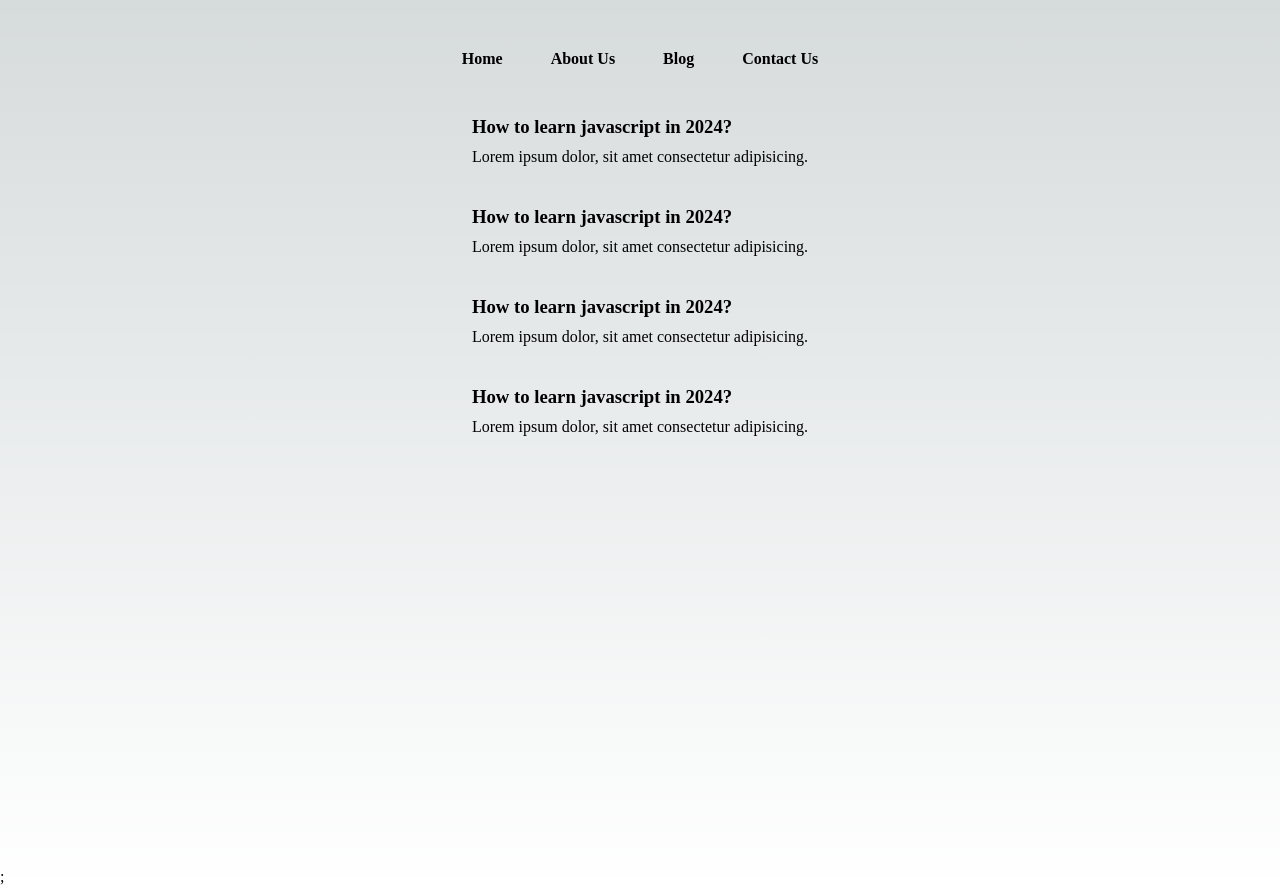
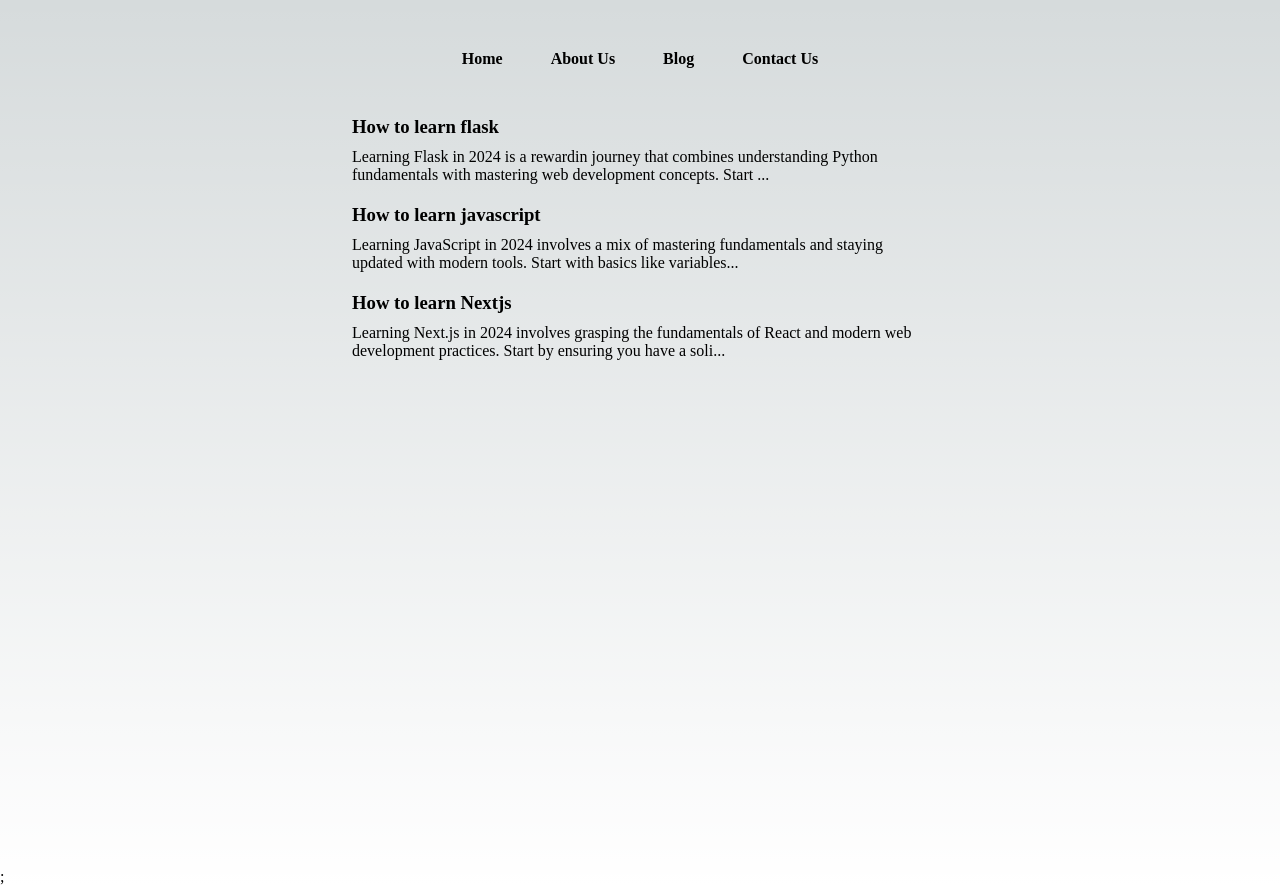
Before and after one commit to Achinmay05/huntingcoder, a Next.js app: page /blog in a window 1280 px wide. Built offline with nearby package versions, Linux system fonts and the light colour scheme.

Commit message:
added functionality to components

```diff
--- a/blogdata/how-to-learn-flask.json
+++ b/blogdata/how-to-learn-flask.json
@@ -1,4 +1,5 @@
 {
     "title": "How to learn flask",
-    "content": "Learning Flask in 2024 is a rewardin journey that combines understanding Python fundamentals with mastering web development concepts. Start by ensuring you have a solid grasp of Python basics such as functions, classes, and modules, which you can learn through resources like Pythons official documentation or platforms like Codecademy. Once comfortable with Python, dive into Flask by exploring its official documentation and following beginner-friendly tutorials on platforms like Real Python or freeCodeCamp."
+    "content": "Learning Flask in 2024 is a rewardin journey that combines understanding Python fundamentals with mastering web development concepts. Start by ensuring you have a solid grasp of Python basics such as functions, classes, and modules, which you can learn through resources like Pythons official documentation or platforms like Codecademy. Once comfortable with Python, dive into Flask by exploring its official documentation and following beginner-friendly tutorials on platforms like Real Python or freeCodeCamp.",
+    "slug": "how-to-learn-flask"
 }
--- a/blogdata/how-to-learn-javascript.json
+++ b/blogdata/how-to-learn-javascript.json
@@ -1,4 +1,5 @@
 {
     "title": "How to learn javascript",
-    "content": "Learning JavaScript in 2024 involves a mix of mastering fundamentals and staying updated with modern tools. Start with basics like variables, functions, and loops through interactive platforms like Codecademy or freeCodeCamp. Progress to advanced topics like asynchronous programming and ES6+ features. Build small projects to apply your knowledge, gradually moving to more complex applications using frameworks like React or Vue. Utilize development tools such as npm and Webpack. Stay updated by following trends and participating in communities. Regular practice through coding challenges and contributing to open source projects will refine your skills and enhance your learning experience."
+    "content": "Learning JavaScript in 2024 involves a mix of mastering fundamentals and staying updated with modern tools. Start with basics like variables, functions, and loops through interactive platforms like Codecademy or freeCodeCamp. Progress to advanced topics like asynchronous programming and ES6+ features. Build small projects to apply your knowledge, gradually moving to more complex applications using frameworks like React or Vue. Utilize development tools such as npm and Webpack. Stay updated by following trends and participating in communities. Regular practice through coding challenges and contributing to open source projects will refine your skills and enhance your learning experience.",
+    "slug": "how-to-learn-javascript"
 }
--- a/blogdata/how-to-learn-nextjs.json
+++ b/blogdata/how-to-learn-nextjs.json
@@ -1,4 +1,5 @@
 {
     "title": "How to learn Nextjs",
-    "content": "Learning Next.js in 2024 involves grasping the fundamentals of React and modern web development practices. Start by ensuring you have a solid understanding of JavaScript and React basics, including hooks, state management, and component-based architecture. Resources like the React documentation, Codecademy, and freeCodeCamp can be invaluable for this."
+    "content": "Learning Next.js in 2024 involves grasping the fundamentals of React and modern web development practices. Start by ensuring you have a solid understanding of JavaScript and React basics, including hooks, state management, and component-based architecture. Resources like the React documentation, Codecademy, and freeCodeCamp can be invaluable for this.",
+    "slug": "how-to-learn-nextjs"
 }
--- a/pages/api/blogs.js
+++ b/pages/api/blogs.js
@@ -1,9 +1,15 @@
 // Next.js API route support: https://nextjs.org/docs/api-routes/introduction
 import * as fs from 'fs';
 
-export default function handler(req, res) {
-  fs.readdir("blogdata", (err, data) => {
-    console.log(data)
-    res.status(200).json(data); //converting string to object.
-  })
+export default async function handler(req, res) {
+  let data = await fs.promises.readdir("blogdata");
+  let myfile;
+  let allBlogs = [];
+  for (let index = 0; index < data.length; index++) {
+    const item = data[index];
+    console.log(item)
+    myfile = await fs.promises.readFile(('blogdata/' + item), 'utf-8')
+    allBlogs.push(JSON.parse(myfile)) //converting string into object
+  }
+  res.status(200).json(allBlogs)
 }
--- a/pages/blog.js
+++ b/pages/blog.js
@@ -1,36 +1,29 @@
-import React from 'react';
+import React, { useEffect, useState } from 'react';
 import styles from "@/styles/Blog.module.css";
 import Link from 'next/link';
 const Blog = () => {
+    const [blogs, setBlogs] = useState([]);
+    useEffect(() => {
+        fetch('http://localhost:3000/api/blogs').then((a) => {
+            return a.json();
+        }).then((parsed) => {
+            console.log(parsed)
+            setBlogs(parsed)
+        })
+    }, [])
+
     return (
         <div className={styles.container}>
             <main className={styles.main}>
-            <div className={styles.blogs}>
-                <div className={styles.blogItem}>
-                    <Link href={'/blogpost/learn-javascript'}>
-                    <h3>How to learn javascript in 2024?</h3>
-                    </Link>
-                    <p>Lorem ipsum dolor, sit amet consectetur adipisicing.</p>
-                </div>
-            </div>
-            <div className={styles.blogs}>
-                <div className={styles.blogItem}>
-                    <h3>How to learn javascript in 2024?</h3>
-                    <p>Lorem ipsum dolor, sit amet consectetur adipisicing.</p>
-                </div>
-            </div>
-            <div className={styles.blogs}>
-                <div className={styles.blogItem}>
-                    <h3>How to learn javascript in 2024?</h3>
-                    <p>Lorem ipsum dolor, sit amet consectetur adipisicing.</p>
-                </div>
-            </div>
-            <div className={styles.blogs}>
-                <div className={styles.blogItem}>
-                    <h3>How to learn javascript in 2024?</h3>
-                    <p>Lorem ipsum dolor, sit amet consectetur adipisicing.</p>
-                </div>
-            </div>
+                {blogs.map((blogitem) => {
+                    return <div className={styles.blogItem} key={blogitem.slug}>
+                        <Link href={`/blogpost/{blogitem.slug}`}>
+                            <h3>{blogitem.title}</h3>
+                            <p className={styles.blogItemp}>{blogitem.content.substr(0, 140)}...</p>
+                        </Link>
+
+                    </div>
+                })}
             </main>
         </div>
     )
--- a/styles/Blog.module.css
+++ b/styles/Blog.module.css
@@ -30,3 +30,7 @@
   .main h1 {
     margin-bottom: 1rem; /* Space below the h1 heading */
   }
+
+  .blogItemp{
+    max-width: 45vw;
+  }
```
